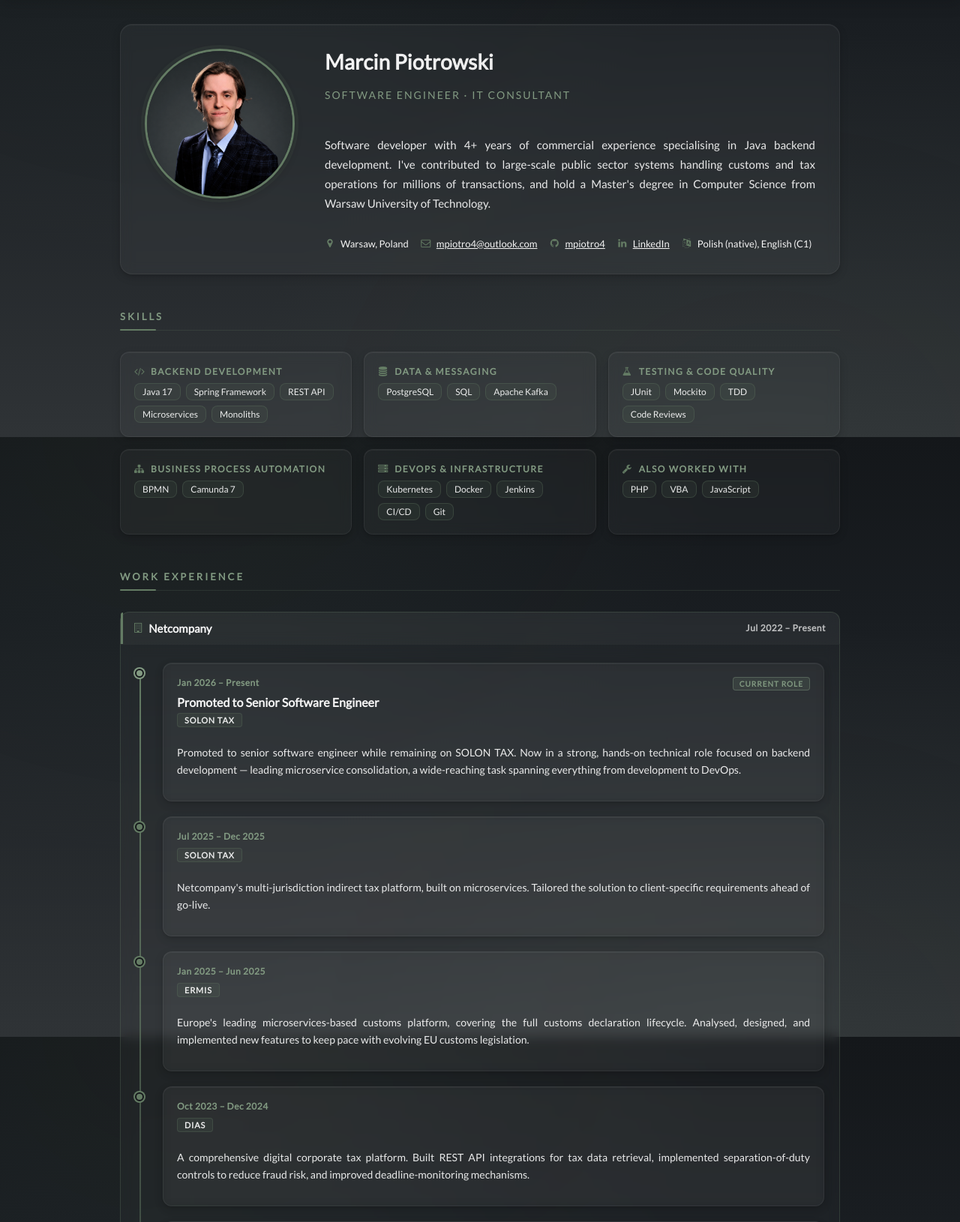
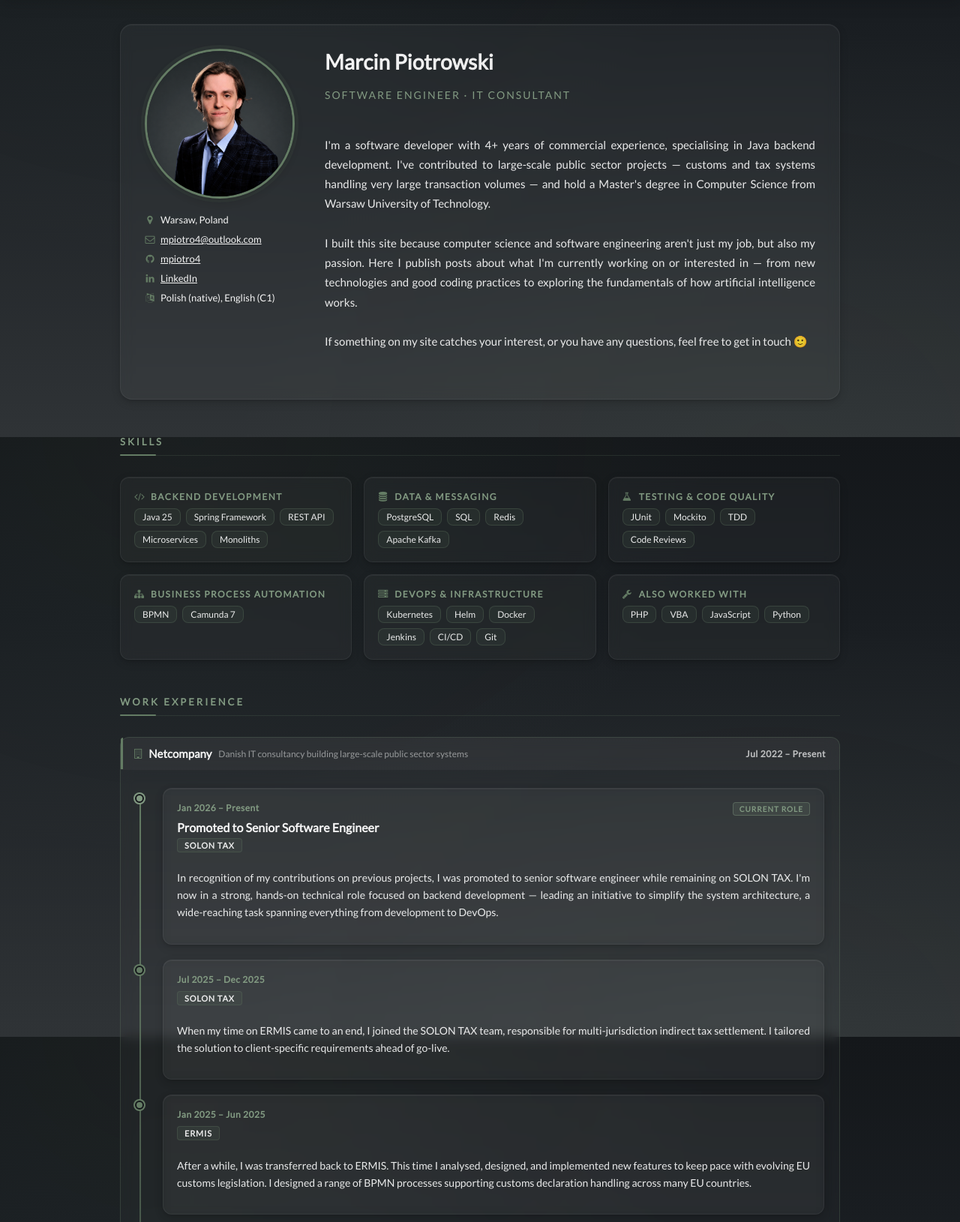
Before and after one commit to mpiotro4/mpiotro-pl, a Flask app: page / in a window 1280 px wide. Shown: the part 217-1847 px from the top of the page at 75% size. Run offline with Flask 3, Linux system fonts and the light colour scheme; some libraries are stand-ins or nearby versions.

Commit message:
Update about page bio, redesign photo/contact layout, expand BPMN project writeup
- Translate and polish the expanded About Me bio (PL/EN), reword experience
  entries to avoid exposing internal system architecture or security controls
- Move contact info under the profile photo, left-align the intro column
- Add short company taglines for Netcompany and TRUMPF Huettinger
- Add literature citations to the UML/BPMN consistency project write-up

Co-Authored-By: Claude Sonnet 5 <noreply@anthropic.com>

```diff
--- a/static/css/main.css
+++ b/static/css/main.css
@@ -1404,6 +1404,15 @@ img.left {
 
 .about-photo {
   flex-shrink: 0;
+  display: flex;
+  flex-direction: column;
+  align-items: flex-start;
+  gap: 20px;
+}
+@media (max-width: 600px) {
+  .about-photo {
+    align-items: center;
+  }
 }
 .about-photo img {
   width: 200px;
@@ -1471,10 +1480,18 @@ img.left {
 
 .about-contact {
   display: flex;
-  flex-wrap: wrap;
-  gap: 16px;
+  flex-direction: column;
+  align-items: flex-start;
+  gap: 10px;
   font-size: 13px;
   color: rgba(255, 255, 255, 0.7);
+  text-align: left;
+}
+@media (max-width: 600px) {
+  .about-contact {
+    align-items: center;
+    text-align: center;
+  }
 }
 .about-contact span {
   display: flex;
@@ -1485,11 +1502,6 @@ img.left {
   color: rgb(100, 124, 100);
   width: 14px;
   text-align: center;
-}
-@media (max-width: 600px) {
-  .about-contact {
-    justify-content: center;
-  }
 }
 
 .about-section-title {
@@ -1566,6 +1578,19 @@ img.left {
   font-size: 13px;
 }
 
+.about-company-tagline {
+  font-size: 12px;
+  font-weight: 400;
+  color: rgba(255, 255, 255, 0.5);
+  letter-spacing: 0;
+  text-transform: none;
+}
+@media (max-width: 600px) {
+  .about-company-tagline {
+    flex-basis: 100%;
+  }
+}
+
 .about-company-period {
   font-size: 12px;
   font-weight: 600;
--- a/templates/index.html
+++ b/templates/index.html
@@ -9,6 +9,13 @@
         <div class="about-intro">
             <div class="about-photo">
                 <img src="{{ url_for('static', filename='images/mpio2.png') }}" alt="Marcin Piotrowski">
+                <div class="about-contact">
+                    <span><i class="fa fa-map-marker"></i> Warsaw, Poland</span>
+                    <span><i class="fa fa-envelope-o"></i> <a class="js-mail" href="#" rel="nofollow" data-e="bW9jLmtvb2x0dW9ANG9ydG9pcG0="></a></span>
+                    <span><i class="fa fa-github"></i> <a href="https://github.com/mpiotro4" target="_blank" rel="noopener noreferrer">mpiotro4</a></span>
+                    <span><i class="fa fa-linkedin"></i> <a href="https://www.linkedin.com/in/marcin-piotrowski-a0b7951a3/" target="_blank" rel="noopener noreferrer">LinkedIn</a></span>
+                    <span><i class="fa fa-language"></i> {% if current_lang == 'pl' %}Polski (ojczysty), Angielski (C1){% else %}Polish (native), English (C1){% endif %}</span>
+                </div>
             </div>
             <div class="about-summary">
                 <h2 class="about-name">Marcin Piotrowski</h2>
@@ -17,18 +24,19 @@
                 </p>
                 <p class="about-text">
                     {% if current_lang == 'pl' %}
-                    Programista z ponad 4-letnim doświadczeniem komercyjnym, specjalizujący się w tworzeniu backendu w Javie. Brałem udział w dużych projektach sektora publicznego, obejmujących systemy celne i podatkowe obsługujące miliony transakcji, oraz uzyskałem tytuł magistra informatyki na Politechnice Warszawskiej.
+                    Jestem programistą z ponad 4-letnim doświadczeniem komercyjnym, specjalizuję się w tworzeniu backendu w Javie. Brałem udział w dużych projektach sektora publicznego — systemach celnych i podatkowych obsługujących bardzo duże wolumeny transakcji. Ukończyłem studia magisterskie z informatyki na Politechnice Warszawskiej.
+                    <br> <br>
+                    Stworzyłem tę stronę, bo informatyka i inżynieria oprogramowania to nie tylko moja praca, lecz także pasja. Publikuję tutaj wpisy o tym, czym aktualnie się zajmuję bądź co mnie zainteresuje — od nowych technologii i dobrych praktyk programistycznych po zgłębianie podstaw tego, jak działa sztuczna inteligencja.
+                    <br> <br>
+                    Jeśli coś na mojej stronie Cię zainteresuje bądź masz jakieś pytania, zapraszam do kontaktu 🙂
                     {% else %}
-                    Software developer with 4+ years of commercial experience specialising in Java backend development. I've contributed to large-scale public sector systems handling customs and tax operations for millions of transactions, and hold a Master's degree in Computer Science from Warsaw University of Technology.
+                    I'm a software developer with 4+ years of commercial experience, specialising in Java backend development. I've contributed to large-scale public sector projects — customs and tax systems handling very large transaction volumes — and hold a Master's degree in Computer Science from Warsaw University of Technology.
+                    <br> <br>
+                    I built this site because computer science and software engineering aren't just my job, but also my passion. Here I publish posts about what I'm currently working on or interested in — from new technologies and good coding practices to exploring the fundamentals of how artificial intelligence works.
+                    <br> <br>
+                    If something on my site catches your interest, or you have any questions, feel free to get in touch 🙂
                     {% endif %}
                 </p>
-                <div class="about-contact">
-                    <span><i class="fa fa-map-marker"></i> Warsaw, Poland</span>
-                    <span><i class="fa fa-envelope-o"></i> <a class="js-mail" href="#" rel="nofollow" data-e="bW9jLmtvb2x0dW9ANG9ydG9pcG0="></a></span>
-                    <span><i class="fa fa-github"></i> <a href="https://github.com/mpiotro4" target="_blank" rel="noopener noreferrer">mpiotro4</a></span>
-                    <span><i class="fa fa-linkedin"></i> <a href="https://www.linkedin.com/in/marcin-piotrowski-a0b7951a3/" target="_blank" rel="noopener noreferrer">LinkedIn</a></span>
-                    <span><i class="fa fa-language"></i> {% if current_lang == 'pl' %}Polski (ojczysty), Angielski (C1){% else %}Polish (native), English (C1){% endif %}</span>
-                </div>
             </div>
         </div>
 
@@ -41,7 +49,7 @@
                 <div class="about-skill-card">
                     <h3><i class="fa fa-code"></i> {% if current_lang == 'pl' %}Backend{% else %}Backend Development{% endif %}</h3>
                     <div class="about-skill-tags">
-                        <span class="about-skill-tag">Java 17</span>
+                        <span class="about-skill-tag">Java 25</span>
                         <span class="about-skill-tag">Spring Framework</span>
                         <span class="about-skill-tag">REST API</span>
                         <span class="about-skill-tag">{% if current_lang == 'pl' %}Mikroserwisy{% else %}Microservices{% endif %}</span>
@@ -53,6 +61,7 @@
                     <div class="about-skill-tags">
                         <span class="about-skill-tag">PostgreSQL</span>
                         <span class="about-skill-tag">SQL</span>
+                        <span class="about-skill-tag">Redis</span>
                         <span class="about-skill-tag">Apache Kafka</span>
                     </div>
                 </div>
@@ -76,6 +85,7 @@
                     <h3><i class="fa fa-server"></i> {% if current_lang == 'pl' %}DevOps i infrastruktura{% else %}DevOps & Infrastructure{% endif %}</h3>
                     <div class="about-skill-tags">
                         <span class="about-skill-tag">Kubernetes</span>
+                        <span class="about-skill-tag">Helm</span>
                         <span class="about-skill-tag">Docker</span>
                         <span class="about-skill-tag">Jenkins</span>
                         <span class="about-skill-tag">CI/CD</span>
@@ -88,6 +98,7 @@
                         <span class="about-skill-tag">PHP</span>
                         <span class="about-skill-tag">VBA</span>
                         <span class="about-skill-tag">JavaScript</span>
+                        <span class="about-skill-tag">Python</span>
                     </div>
                 </div>
             </div>
@@ -104,6 +115,9 @@
                 <div class="about-company-header">
                     <h3 class="about-company-name">
                         <i class="fa fa-building-o"></i> Netcompany
+                        <span class="about-company-tagline">
+                            {% if current_lang == 'pl' %}duńska firma konsultingowa IT tworząca systemy dla sektora publicznego{% else %}Danish IT consultancy building large-scale public sector systems{% endif %}
+                        </span>
                     </h3>
                     <span class="about-company-period">
                         {% if current_lang == 'pl' %}lip 2022 – obecnie{% else %}Jul 2022 – Present{% endif %}
@@ -130,9 +144,9 @@
                                 <span class="about-project-tag">SOLON TAX</span>
                                 <p class="about-timeline-desc">
                                     {% if current_lang == 'pl' %}
-                                    Zostałem awansowany na starszego programistę, pozostając przy projekcie SOLON TAX. Obecnie pełnię silnie techniczną rolę skoncentrowaną na backendzie — prowadzę konsolidację mikroserwisów, szerokie zadanie obejmujące zarówno development, jak i DevOps.
+                                    W uznaniu za moje zasługi przy poprzednich projektach zostałem awansowany na starszego programistę, pozostając przy projekcie SOLON TAX. Obecnie pełnię silnie techniczną rolę skoncentrowaną na backendzie — prowadzę inicjatywę upraszczania architektury systemu, szerokie zadanie obejmujące zarówno development, jak i DevOps.
                                     {% else %}
-                                    Promoted to senior software engineer while remaining on SOLON TAX. Now in a strong, hands-on technical role focused on backend development — leading microservice consolidation, a wide-reaching task spanning everything from development to DevOps.
+                                    In recognition of my contributions on previous projects, I was promoted to senior software engineer while remaining on SOLON TAX. I'm now in a strong, hands-on technical role focused on backend development — leading an initiative to simplify the system architecture, a wide-reaching task spanning everything from development to DevOps.
                                     {% endif %}
                                 </p>
                             </div>
@@ -150,9 +164,9 @@
                                 <span class="about-project-tag">SOLON TAX</span>
                                 <p class="about-timeline-desc">
                                     {% if current_lang == 'pl' %}
-                                    Platforma Netcompany do rozliczania podatków pośrednich w wielu jurysdykcjach, oparta na mikroserwisach. Dostosowałem rozwiązanie do wymagań konkretnych klientów przed wdrożeniem produkcyjnym.
+                                    Gdy mój epizod w ERMIS dobiegł końca, zostałem przydzielony do zespołu SOLON TAX, odpowiedzialnego za rozliczanie podatków pośrednich w wielu jurysdykcjach. Dostosowałem rozwiązanie do wymagań konkretnych klientów przed wdrożeniem produkcyjnym.
                                     {% else %}
-                                    Netcompany's multi-jurisdiction indirect tax platform, built on microservices. Tailored the solution to client-specific requirements ahead of go-live.
+                                    When my time on ERMIS came to an end, I joined the SOLON TAX team, responsible for multi-jurisdiction indirect tax settlement. I tailored the solution to client-specific requirements ahead of go-live.
                                     {% endif %}
                                 </p>
                             </div>
@@ -170,9 +184,9 @@
                                 <span class="about-project-tag">ERMIS</span>
                                 <p class="about-timeline-desc">
                                     {% if current_lang == 'pl' %}
-                                    Wiodąca europejska platforma celna oparta na mikroserwisach, obsługująca pełen cykl życia zgłoszenia celnego. Analizowałem, projektowałem i wdrażałem nowe funkcjonalności zgodnie ze zmieniającym się prawodawstwem celnym UE.
+                                    Po pewnym czasie zostałem ponownie przeniesiony z powrotem do ERMISa. Tym razem analizowałem, projektowałem i wdrażałem nowe funkcjonalności zgodnie ze zmieniającym się prawodawstwem celnym UE. Zaprojektowałem szereg procesów BPMN wspierających obsługę deklaracji celnych w wielu krajach Unii Europejskiej.
                                     {% else %}
-                                    Europe's leading microservices-based customs platform, covering the full customs declaration lifecycle. Analysed, designed, and implemented new features to keep pace with evolving EU customs legislation.
+                                    After a while, I was transferred back to ERMIS. This time I analysed, designed, and implemented new features to keep pace with evolving EU customs legislation. I designed a range of BPMN processes supporting customs declaration handling across many EU countries.
                                     {% endif %}
                                 </p>
                             </div>
@@ -190,9 +204,9 @@
                                 <span class="about-project-tag">DIAS</span>
                                 <p class="about-timeline-desc">
                                     {% if current_lang == 'pl' %}
-                                    Kompleksowa cyfrowa platforma podatkowa dla korporacji. Zbudowałem integracje REST API do pobierania danych podatkowych, wdrożyłem mechanizm rozdziału obowiązków ograniczający ryzyko nadużyć oraz usprawniłem monitorowanie terminów.
+                                    Po pomyślnym go-live ERMISa zostałem oddelegowany do nowego projektu — DIAS, kompleksowej cyfrowej platformy podatkowej dla korporacji. Zbudowałem integracje systemowe do wymiany danych podatkowych, wdrożyłem mechanizmy kontroli wewnętrznej zgodne z wymaganiami bezpieczeństwa klienta oraz usprawniłem procesy monitorowania terminów. W międzyczasie obroniłem tytuł magistra informatyki na Politechnice Warszawskiej. Projekt ten rozwinął moje kompetencje w pracy z dużym klientem z sektora publicznego oraz w utrzymaniu i rozwoju złożonych systemów korporacyjnych.
                                     {% else %}
-                                    A comprehensive digital corporate tax platform. Built REST API integrations for tax data retrieval, implemented separation-of-duty controls to reduce fraud risk, and improved deadline-monitoring mechanisms.
+                                    After ERMIS successfully went live, I was assigned to a new project — DIAS, a comprehensive digital corporate tax platform. I built system integrations for exchanging tax data, implemented internal control mechanisms aligned with the client's security requirements, and improved deadline-monitoring processes. In the meantime, I earned my Master's degree in Computer Science from Warsaw University of Technology. The project grew my skills in working with a large public-sector client and in maintaining and evolving complex enterprise systems.
                                     {% endif %}
                                 </p>
                             </div>
@@ -210,29 +224,11 @@
                                 <span class="about-project-tag">ERMIS</span>
                                 <p class="about-timeline-desc">
                                     {% if current_lang == 'pl' %}
-                                    Mój pierwszy projekt w Netcompany, przy wiodącej europejskiej platformie celnej. Byłem głównie odpowiedzialny za automatyzacje testów, implementacje drobnych funkcjonalności oraz wsparcie techniczne zespołów testerskich.
+                                    Mój pierwszy projekt w Netcompany, przy wiodącej europejskiej platformie celnej. Byłem głównie odpowiedzialny za automatyzację testów, implementację drobnych funkcjonalności oraz wsparcie techniczne zespołów testerskich. W tym samym czasie miałem okazję zaznajomić się z pracą w dużej międzynarodowej korporacji — wielokrotnie odwiedziłem Kopenhagę, aby brać udział w szkoleniach i lepiej zintegrować się z zespołem.
                                     {% else %}
-                                    My first project at Netcompany, working on a leading European customs platform. I was primarily responsible for test automation, implementing small-scale features, and providing technical support to the testing teams.
+                                    My first project at Netcompany, working on a leading European customs platform. I was primarily responsible for test automation, implementing small-scale features, and providing technical support to the testing teams. Around the same time, I got a taste of working in a large international corporation — I visited Copenhagen many times to attend training sessions and integrate better with the team.
                                     {% endif %}
                                 </p>
-                                <div class="about-contributions">
-                                    <p class="about-contributions-label">
-                                        {% if current_lang == 'pl' %}Wspólnie dla wszystkich projektów Netcompany{% else %}Across all Netcompany projects{% endif %}
-                                    </p>
-                                    <ul class="about-contributions-list">
-                                        {% if current_lang == 'pl' %}
-                                        <li>Praca z mikroserwisami i monolitami — projektowanie API, integracje, zarządzanie bazą danych, testowanie i code review</li>
-                                        <li>Dokumentacja techniczna dla zespołów wewnętrznych i klientów zewnętrznych</li>
-                                        <li>Współpraca z zespołami międzynarodowymi; seminaria techniczne i programy podnoszenia kwalifikacji</li>
-                                        <li>Kubernetes, Docker, Jenkins, CI/CD</li>
-                                        {% else %}
-                                        <li>Microservices and monoliths — API design, integrations, database management, testing, and code reviews</li>
-                                        <li>Technical documentation for internal and external stakeholders</li>
-                                        <li>Collaboration with international teams; technical seminars and upskilling programmes</li>
-                                        <li>Kubernetes, Docker, Jenkins, CI/CD</li>
-                                        {% endif %}
-                                    </ul>
-                                </div>
                             </div>
                         </div>
 
@@ -248,6 +244,13 @@
                                 <h3 class="about-timeline-title">
                                     {% if current_lang == 'pl' %}Zatrudnienie: Programista Java (Konsultant IT){% else %}Joined as Java Developer (IT Consultant){% endif %}
                                 </h3>
+                                <p class="about-timeline-desc">
+                                    {% if current_lang == 'pl' %}
+                                    Po ukończeniu studiów inżynierskich zdecydowałem się na podjęcie kolejnego kroku w mojej karierze. Choć w TRUMPFie pracowało mi się naprawdę dobrze, marzyłem o tym, aby być częścią projektów o większej skali, dlatego zdecydowałem się na pracę w dużej duńskiej korporacji Netcompany.
+                                    {% else %}
+                                    After completing my engineering degree, I decided to take the next step in my career. Although I really enjoyed my time at TRUMPF, I dreamed of being part of larger-scale projects, so I decided to join the large Danish corporation Netcompany.
+                                    {% endif %}
+                                </p>
                             </div>
                         </div>
 
@@ -260,6 +263,9 @@
                 <div class="about-company-header">
                     <h3 class="about-company-name">
                         <i class="fa fa-building-o"></i> TRUMPF Huettinger
+                        <span class="about-company-tagline">
+                            {% if current_lang == 'pl' %}niemiecki producent zaawansowanych zasilaczy przemysłowych{% else %}German manufacturer of advanced industrial power supplies{% endif %}
+                        </span>
                     </h3>
                     <span class="about-company-period">
                         {% if current_lang == 'pl' %}kwi 2021 – cze 2022{% else %}Apr 2021 – Jun 2022{% endif %}
@@ -282,9 +288,9 @@
                                 </h3>
                                 <p class="about-timeline-desc">
                                     {% if current_lang == 'pl' %}
-                                    Tworzyłem wewnętrzne aplikacje webowe w PHP dla zakładu produkcyjnego, usprawniając procesy operacyjne.
+                                    W trakcie mojego stażu wyszedłem z inicjatywą zastąpienia wolnych i podatnych na błędy arkuszy kalkulacyjnych pełnoprawną aplikacją webową z bazą danych. Okazało się to być strzałem w dziesiątkę, gdyż rozwiązało to wszystkie dotychczasowe bolączki i stworzyło przestrzeń na dalsze usprawnienia. Gdy staż dobiegł końca, zaproponowano mi dalszą pracę na pół etatu, którą godziłem ze studiami, abym mógł dalej rozwijać aplikację.
                                     {% else %}
-                                    Built internal PHP web applications for the production facility, improving process efficiency.
+                                    During my internship, I took the initiative to replace slow, error-prone spreadsheets with a full-fledged web application backed by a database. It turned out to be a bullseye — it solved all the existing pain points and opened the door to further improvements. When the internship ended, I was offered a part-time role, which I combined with my studies so I could keep developing the application.
                                     {% endif %}
                                 </p>
                             </div>
@@ -304,9 +310,9 @@
                                 </h3>
                                 <p class="about-timeline-desc">
                                     {% if current_lang == 'pl' %}
-                                    Automatyzowałem ręczne procesy biurowe przy użyciu VBA.
+                                    Będąc na trzecim roku studiów, dostałem się na staż do firmy produkującej zaawansowane zasilacze. Początek był niepozorny — moim głównym zadaniem było utrzymywanie arkuszy kalkulacyjnych wykorzystujących makra w Visual Basicu. Nauczyłem się wtedy sporo o pracy w dużej firmie.
                                     {% else %}
-                                    Automated manual office workflows using VBA.
+                                    In my third year of studies, I landed an internship at a company producing advanced power supplies. It started small — my main task was maintaining spreadsheets that relied on Visual Basic macros. I learned a lot about working in a large company during that time.
                                     {% endif %}
                                 </p>
                             </div>
```
Also changed, not shown: projects/uml-bpmn-consistency.md (+14 -12 lines), blog/hidden/2026-02-26-embeddings.md (renamed from blog/posts/2026-02-26-embeddings.md).
